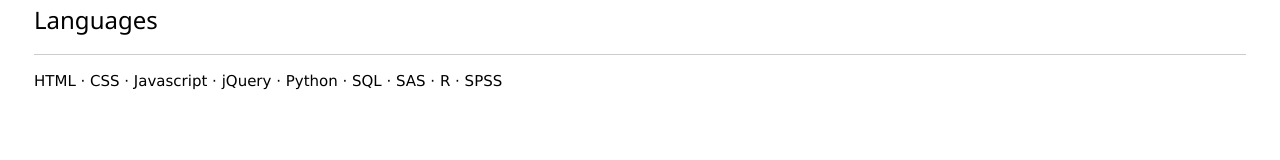
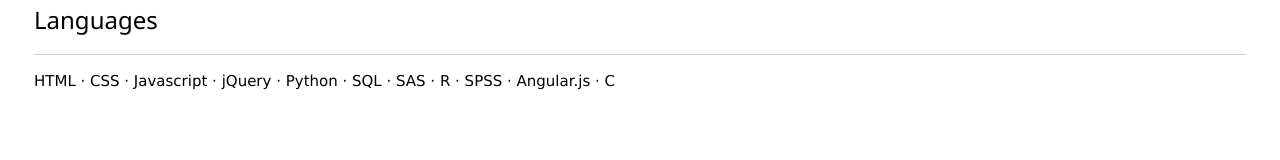
Before and after one commit to kimmychampagne/kimmychampagne.github.io, a plain HTML site: page index.html in a window 1280 px wide. Shown: the part 2097-2257 px from the top of the page. Drawn offline with Linux system fonts and the light colour scheme; some packages are replaced by stand-ins of ours.

Commit message:
Update index.html

```diff
--- a/index.html
+++ b/index.html
@@ -99,7 +99,7 @@
 
       <h3 class="w3-border-bottom w3-border-light-grey w3-padding-16">Languages</h3>
         <div class = "lang">
-      <p>HTML · CSS · Javascript · jQuery · Python · SQL · SAS · R · SPSS </p></div>
+      <p>HTML · CSS · Javascript · jQuery · Python · SQL · SAS · R · SPSS · Angular.js · C </p></div>
     </div>
     <div class="w3-col l3 m6 w3-margin-bottom">
 
```
